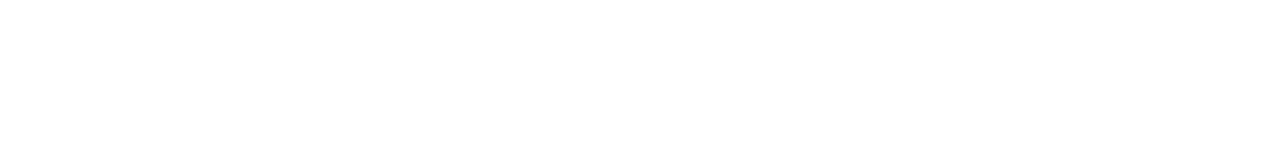
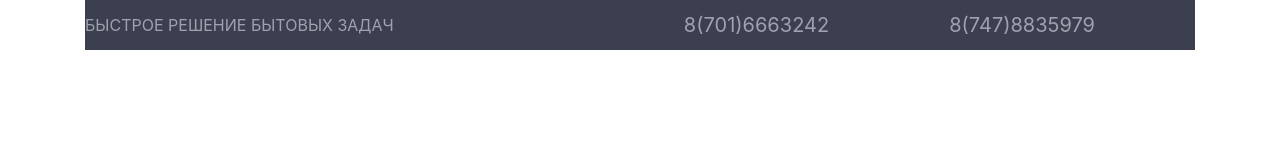
Before and after one commit to BioWare/stroi, a website: page src/index.html in a window 1280 px wide. Drawn offline with nearby package versions, Linux system fonts and the light colour scheme.

Commit message:
some changes

```diff
--- a/src/css/style.css
+++ b/src/css/style.css
@@ -0,0 +1,48 @@
+body {
+  margin: 0;
+}
+
+.header-top {
+  display: -webkit-box;
+  display: -ms-flexbox;
+  display: flex;
+  width: 100%;
+  top: 0;
+  left: 0;
+  height: 50px;
+  background-color: #3B3F4F;
+  -webkit-box-pack: center;
+  -ms-flex-pack: center;
+  justify-content: center;
+  -webkit-box-align: center;
+  -ms-flex-align: center;
+  align-items: center;
+}
+
+.header-top__tagline {
+  text-transform: uppercase;
+  font-size: 100%;
+  color: #9FA2AE;
+}
+
+.header-top__numbers {
+  display: -webkit-box;
+  display: -ms-flexbox;
+  display: flex;
+  -webkit-box-pack: justify;
+  -ms-flex-pack: justify;
+  justify-content: space-between;
+  color: #9FA2AE;
+  font-size: 20px;
+}
+
+.header-top__numbers .number {
+  margin-left: 20px;
+  margin-right: 100px;
+}
+
+.header-top__stuff {
+  -webkit-box-flex: 1;
+  -ms-flex-positive: 1;
+  flex-grow: 1;
+}
--- a/src/index.html
+++ b/src/index.html
@@ -5,11 +5,33 @@
   <meta name="viewport" content="width=device-width, initial-scale=1.0">
   <title>Stroika</title>
   <link rel="stylesheet" href="css/style.css">
+  <!--Bootstrap-->
+  <link rel="stylesheet" href="https://stackpath.bootstrapcdn.com/bootstrap/4.5.0/css/bootstrap.min.css" integrity="sha384-9aIt2nRpC12Uk9gS9baDl411NQApFmC26EwAOH8WgZl5MYYxFfc+NcPb1dKGj7Sk" crossorigin="anonymous">
 </head>
 <body>
   <div class="container">
     <header>
-      <div class="header-top"></div>
+      <div class="header-top">
+        <div class="header-top__tagline">
+          Быстрое решение бытовых задач
+        </div>
+        <!-- /.header-top__tagline -->
+        <div class="header-top__stuff">
+
+        </div>
+        <!-- /.header-top__stuff -->
+        <div class="header-top__numbers">
+          <div class="number">
+            8(701)6663242
+          </div>
+          <!-- /.header-top__numbers -->
+          <div class="number">
+            8(747)8835979
+          </div>
+          <!-- /.header-top__number -->
+        </div>
+        <!-- /.header-top__numbers -->
+      </div>
       <!-- /.header-top -->
       <div class="header-bottom"></div>
       <!-- /.header-bottom -->
--- /dev/null
+++ b/src/sass/_header.sass
@@ -0,0 +1,23 @@
+.header-top
+  display: flex
+  width: 100%
+  top: 0
+  left: 0
+  height: 50px
+  background-color: #3B3F4F
+  justify-content: center
+  align-items: center
+  &__tagline
+    text-transform: uppercase
+    font-size: 100%
+    color: #9FA2AE
+  &__numbers
+    display: flex
+    justify-content: space-between
+    color: #9FA2AE
+    font-size: 20px
+    .number
+      margin-left: 20px
+      margin-right: 100px
+  &__stuff
+    flex-grow: 1
--- /dev/null
+++ b/src/sass/main.sass
@@ -0,0 +1,4 @@
+body
+  margin: 0
+
+@import 'header'
```
Also changed, not shown: src/sass/header.sass (deleted).
